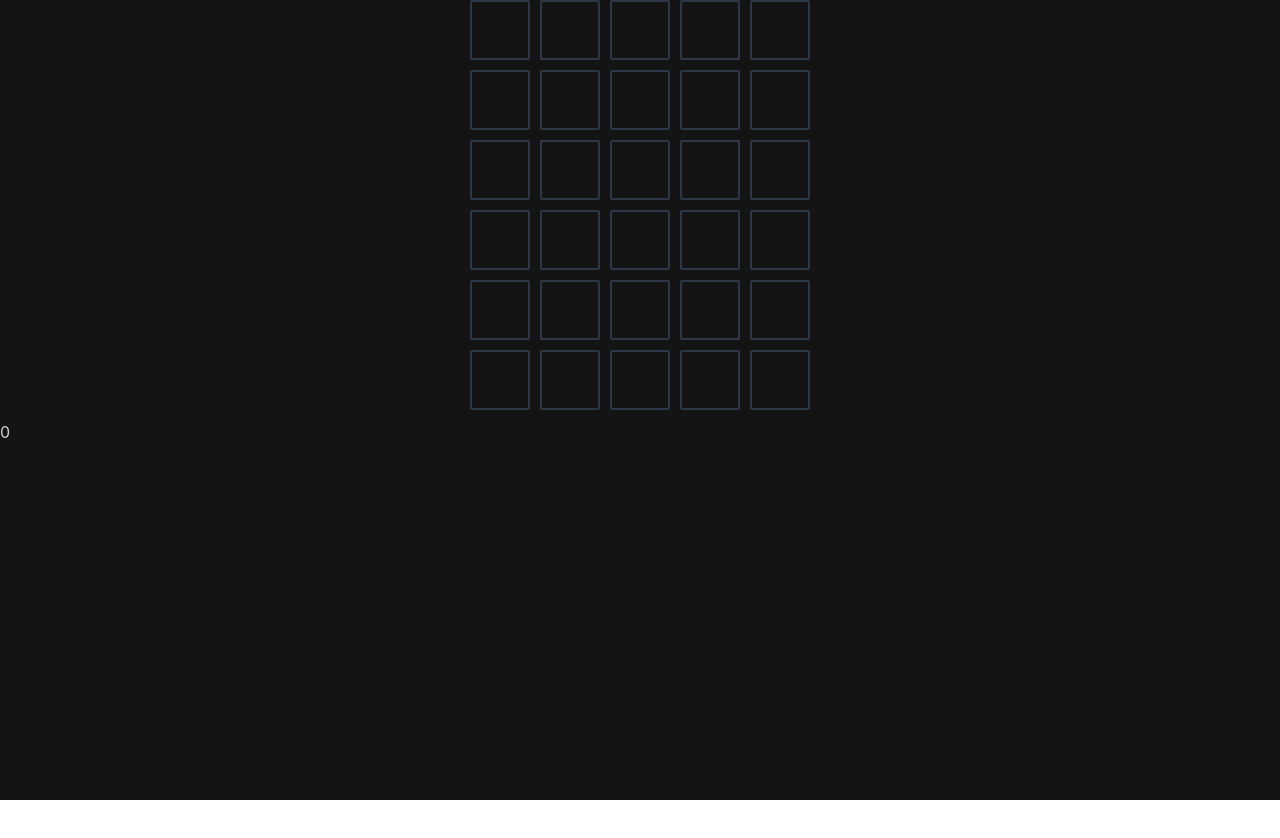
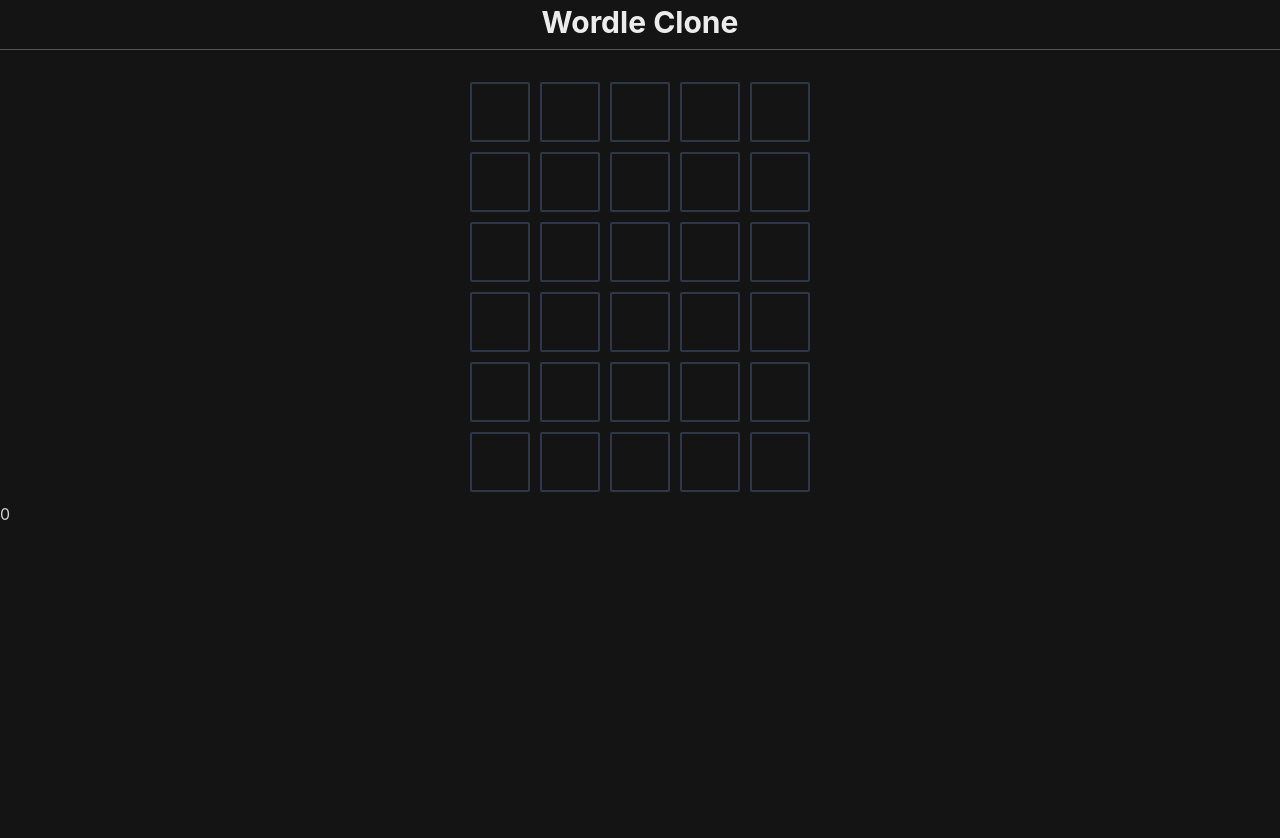
Before and after one commit to sugaya24/wordle-clone, a React (Create React App) app: page / in a window 1280 px wide. Shown: the top 838 px of the page. Before the commit the page ends 800 px from the top, so only its background shows below. Built offline with nearby package versions, Linux system fonts and the light colour scheme.

Commit message:
feat: add header

```diff
--- a/src/App.tsx
+++ b/src/App.tsx
@@ -1,9 +1,11 @@
 import React from 'react';
+import Header from './components/Header';
 import Wordle from './components/Wordle';
 
 function App() {
   return (
     <div className="App">
+      <Header />
       <Wordle />
     </div>
   );
--- /dev/null
+++ b/src/components/Header.tsx
@@ -0,0 +1,19 @@
+import React from 'react';
+import { Box, Center } from '@chakra-ui/react';
+
+const Header = () => {
+  return (
+    <Box
+      h={'50px'}
+      w={'100%'}
+      bgColor={'blackAlpha.900'}
+      borderBottom={'1px #555 solid'}
+    >
+      <Center fontSize={'3xl'} fontWeight={'bold'} color={'whiteAlpha.900'}>
+        Wordle Clone
+      </Center>
+    </Box>
+  );
+};
+
+export default Header;
--- a/src/components/Wordle.tsx
+++ b/src/components/Wordle.tsx
@@ -153,6 +153,7 @@ const Wordle = () => {
     <Box
       h={'100vh'}
       w={'100%'}
+      pt={'8'}
       bgColor={'blackAlpha.900'}
       color={'whiteAlpha.800'}
     >
```
